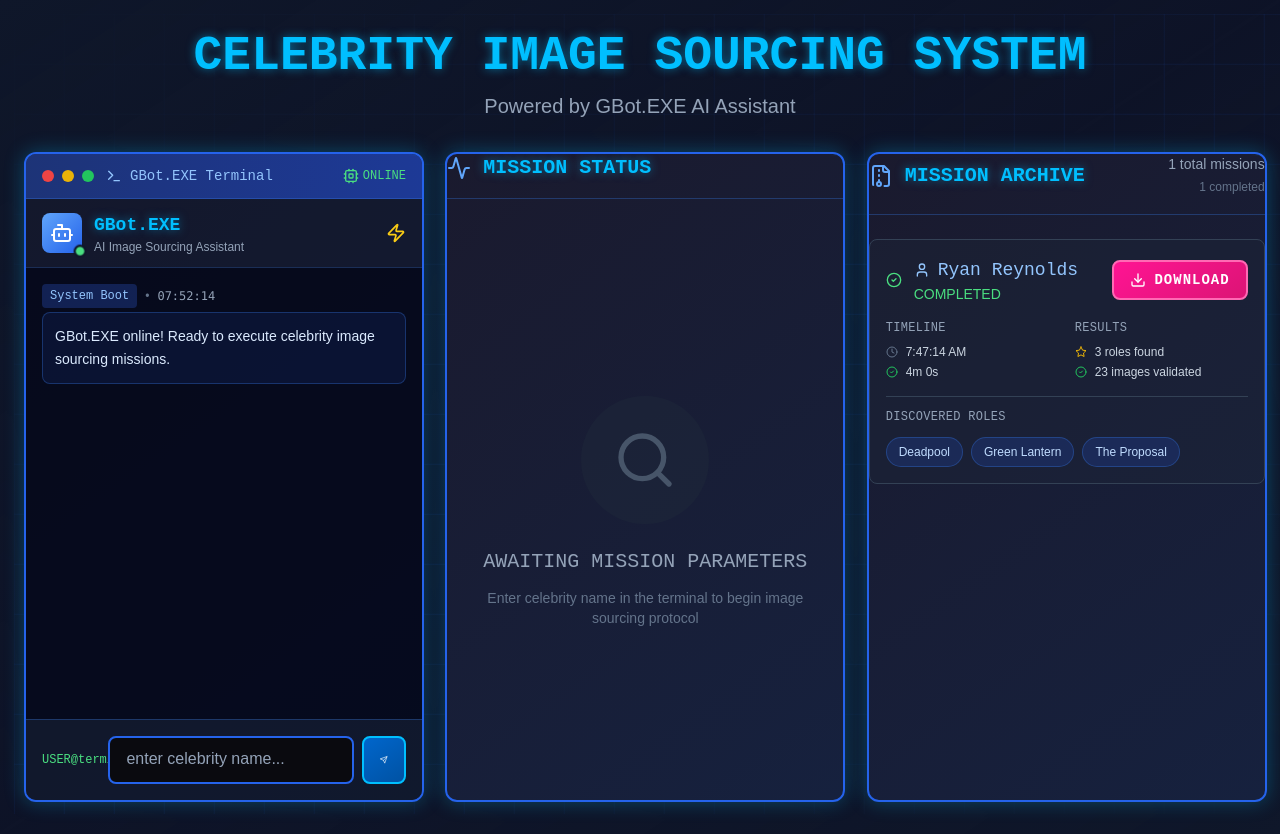
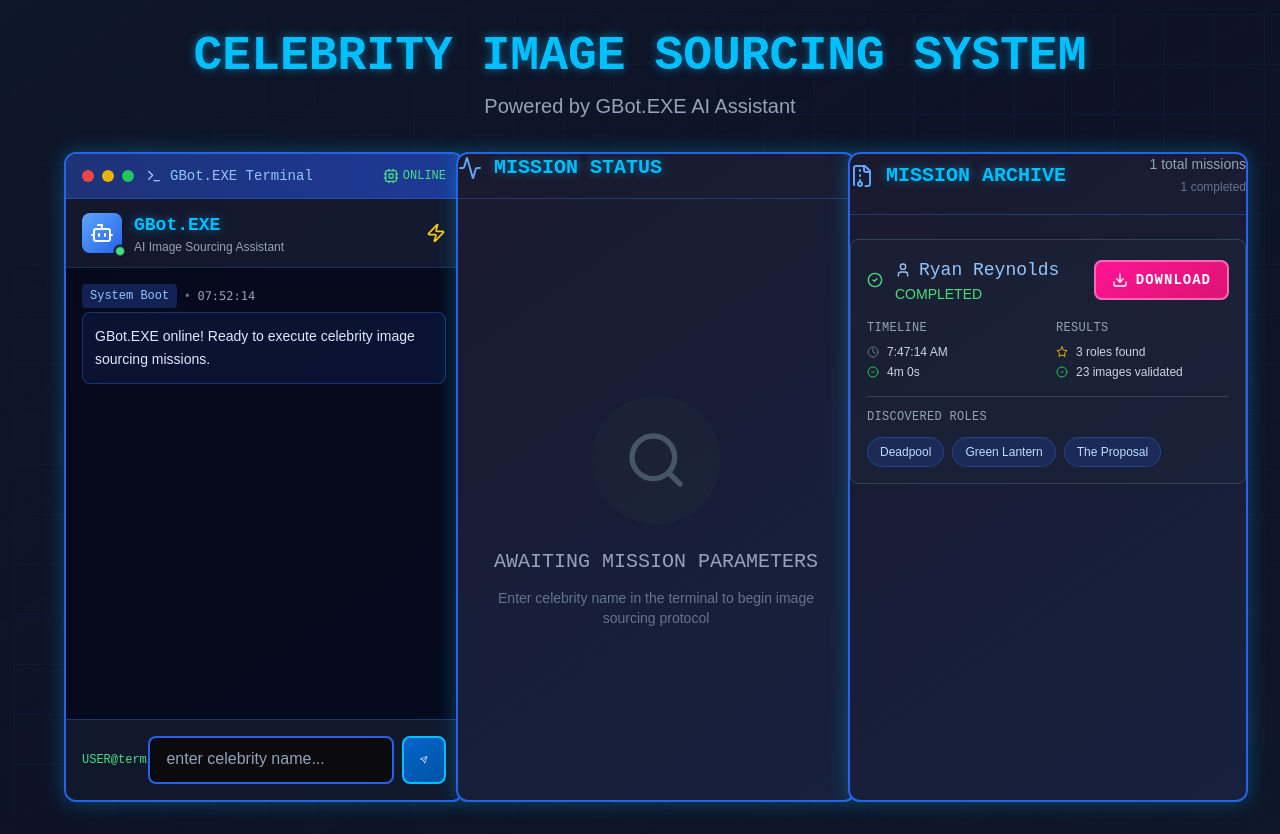
Before and after one commit to Esilos92/print-prep-node, a Next.js app in the folder dashboard/: page / in a window 1280 px wide. Built offline with nearby package versions, Linux system fonts and the light colour scheme.

Commit message:
Update page.tsx

```diff
--- a/dashboard/src/app/page.tsx
+++ b/dashboard/src/app/page.tsx
@@ -107,12 +107,9 @@ export default function Dashboard() {
       {/* Animated background grid */}
       <div className="cyber-grid"></div>
 
-      {/* CSS Grid Layout for Perfect Centering */}
-      <div
-        className="min-h-screen grid place-items-center px-6 py-8 relative z-10"
-        style={{ gridTemplateColumns: '1fr', gridTemplateRows: '1fr' }}
-      >
-        <div className="w-full max-w-[1400px] space-y-8">
+      {/* Centered Container */}
+      <div className="min-h-screen flex items-center justify-center px-6 py-8 relative z-10">
+        <div className="w-full max-w-6xl space-y-8">
           {/* Header */}
           <motion.div
             initial={{ opacity: 0, y: -30 }}
@@ -127,15 +124,13 @@ export default function Dashboard() {
             </p>
           </motion.div>
 
-          {/* Dashboard Grid - Centered with proper spacing */}
-          <div className="flex justify-center">
-            <div className="grid grid-cols-1 lg:grid-cols-3 gap-8 max-w-fit">
+          {/* Dashboard Grid - Responsive 3-column */}
+          <div className="grid grid-cols-1 lg:grid-cols-3 gap-6">
             {/* Left Column - GBot Chat Terminal */}
             <motion.div
               initial={{ opacity: 0, x: -20 }}
               animate={{ opacity: 1, x: 0 }}
               transition={{ delay: 0.1 }}
-                className="w-[400px]"
             >
               <GBotInterface
                 currentJob={currentJob}
@@ -150,7 +145,6 @@ export default function Dashboard() {
               initial={{ opacity: 0, y: 20 }}
               animate={{ opacity: 1, y: 0 }}
               transition={{ delay: 0.2 }}
-                className="w-[400px]"
             >
               <ProgressDisplay currentJob={currentJob} />
             </motion.div>
@@ -160,7 +154,6 @@ export default function Dashboard() {
               initial={{ opacity: 0, x: 20 }}
               animate={{ opacity: 1, x: 0 }}
               transition={{ delay: 0.3 }}
-                className="w-[400px]"
             >
               <JobHistory jobs={jobHistory} />
             </motion.div>
@@ -168,6 +161,5 @@ export default function Dashboard() {
         </div>
       </div>
     </div>
-    </div>
   );
 }
```
Lines whose indentation alone changed are shown as unchanged.
